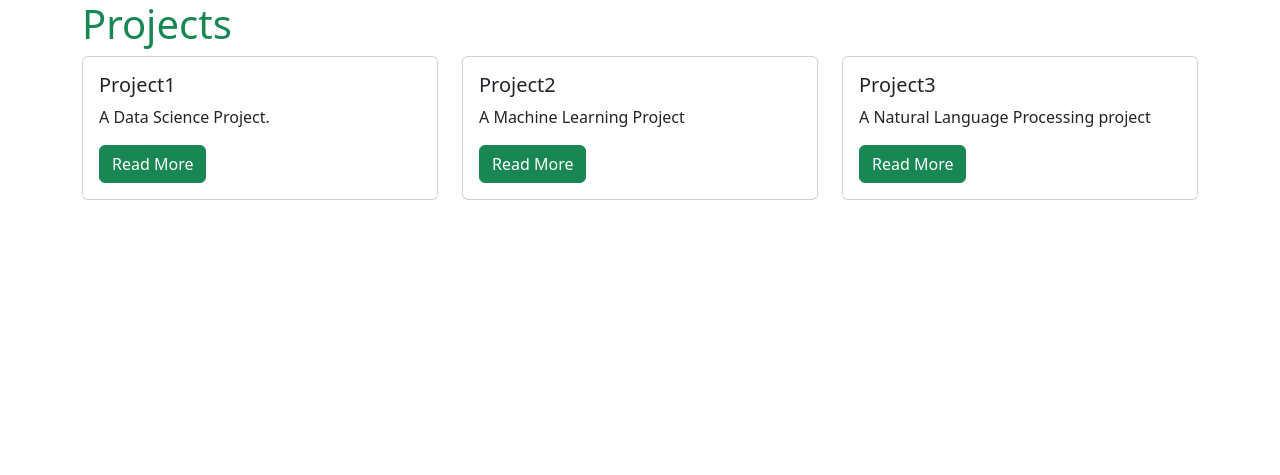
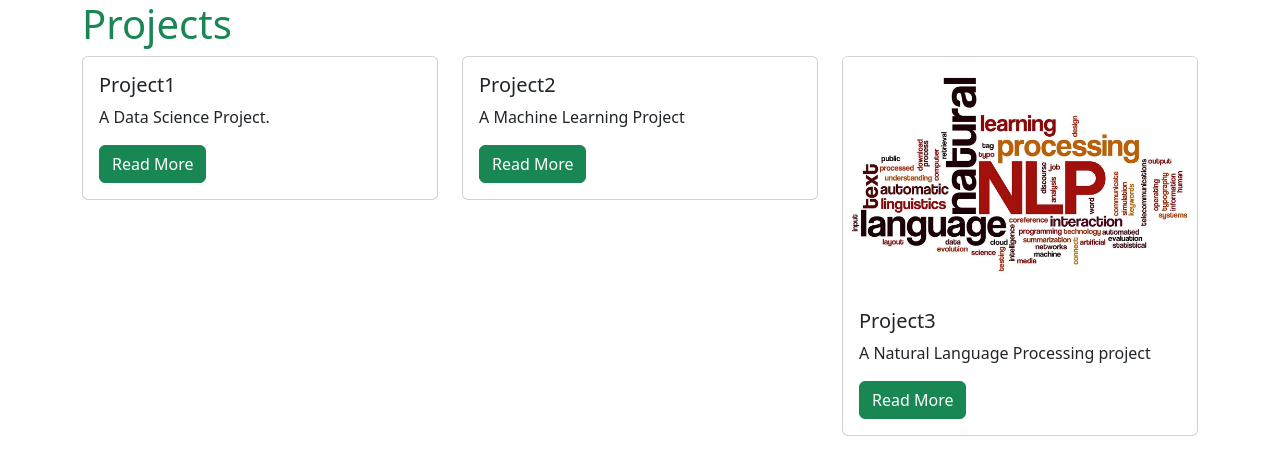
Before and after one commit to raun1997/Django-Portfolio-App, a Django app: page /projects/ in a window 1280 px wide. Shown: the top 475 px of the page. Run offline with Django 5.2, Linux system fonts and the light colour scheme; data comes from the database, SQL or seed files in the repository; both versions use the stored data as it was after the commit.

Commit message:
added images to template

```diff
--- a/projects/templates/projects/project_index.html
+++ b/projects/templates/projects/project_index.html
@@ -6,6 +6,9 @@
   {% for project in projects %}
     <div class="col-md-4">
       <div class="card mb-2">
+        {% if project.image %}
+          <img class="card-img-top" src="{{ project.image.url }}" alt="">
+        {% endif %}
         <div class="card-body">
           <h5 class=card-title>{{ project.title }}</h5>
           <p class="card-text">{{ project.details }}</p>
```
Also changed, not shown: 1_3iSDn97BnmdB9U86j_sXRQ.jpg (added), db.sqlite3, uploads/project_media/1_3iSDn97BnmdB9U86j_sXRQ.jpg (added).
